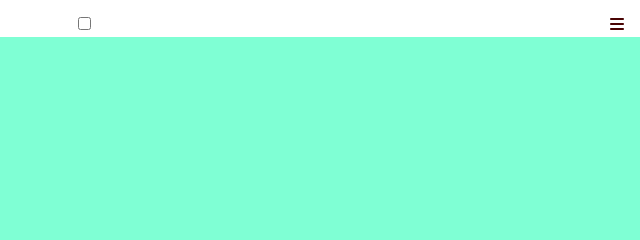
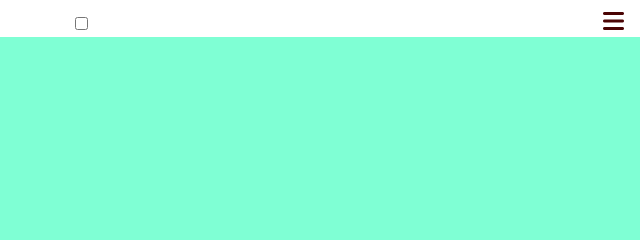
Before and after one commit to Xakkusu/1_project_pilates, a plain HTML site: page index.html in a window 1280 px wide. Shown: the top 240 px of the page, 640-1280 px from the left. Drawn offline with Linux system fonts and the light colour scheme.

Commit message:
style: make burger icon bigger

```diff
--- a/assets/css/style.css
+++ b/assets/css/style.css
@@ -86,11 +86,13 @@ nav{
     margin-bottom: 0.5rem;
 }
 
+/* when burger icon is clicked it will become visible */
 #menu-mobile-icon:checked~nav{
     display: block;
 }
 
 .menu-mobile-icon-label{
+    font-size: 1.5rem;
 }
 
 
```
